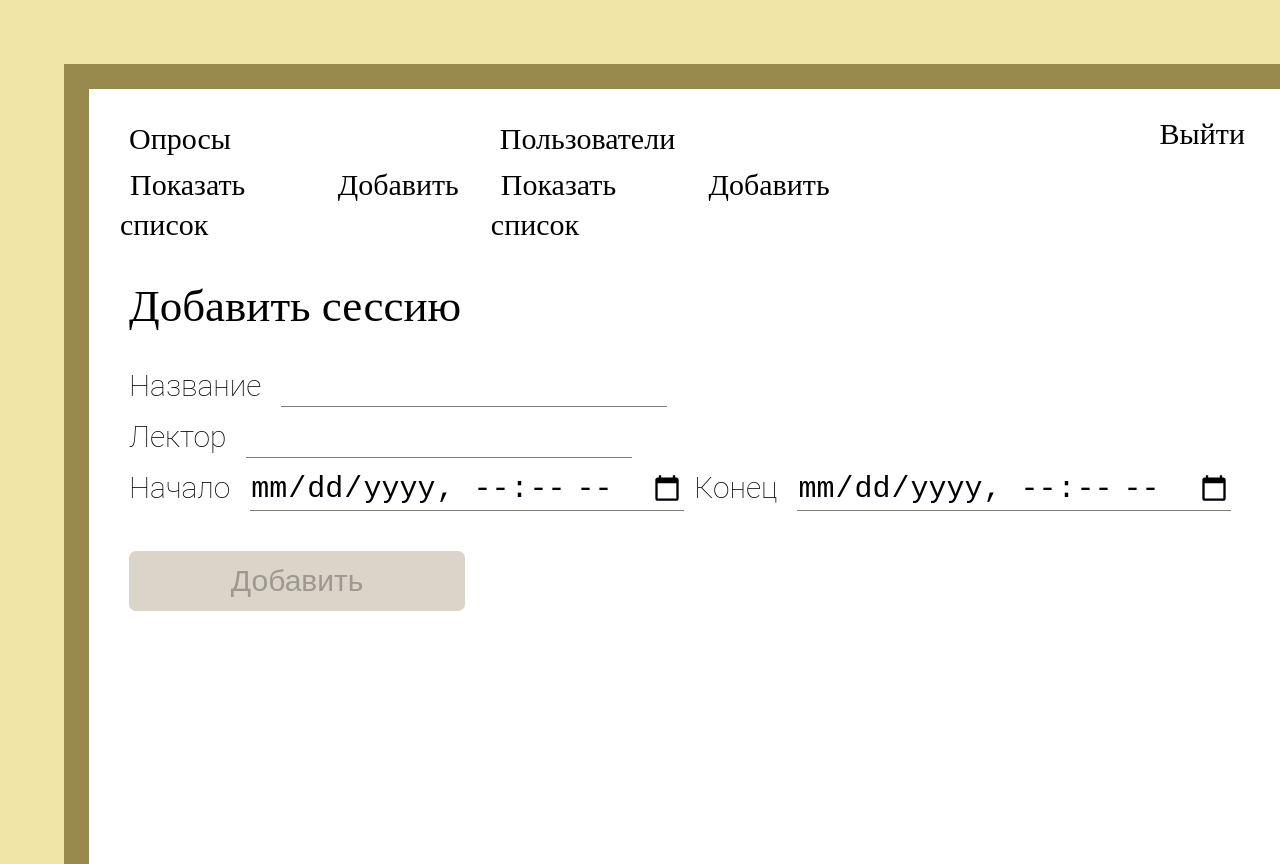
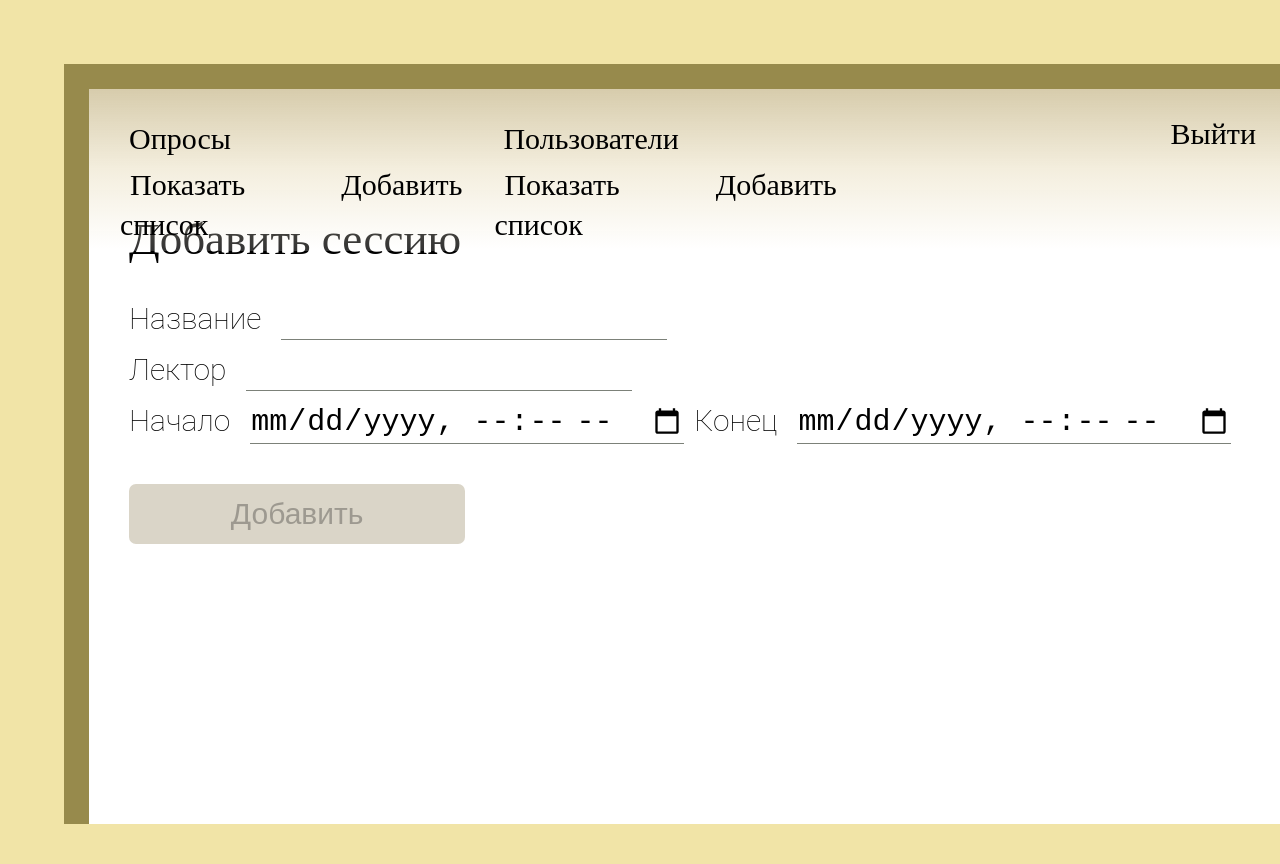
Before and after one commit to KatySolo/realtimepollreact, a React (Create React App) app: page /admin/sessions/add in a window 1280 px wide. Built offline with nearby package versions, Linux system fonts and the light colour scheme; no server answers; what auth0-js would draw is missing.

Commit message:
added users list design

```diff
--- a/src/App.css
+++ b/src/App.css
@@ -27,7 +27,3 @@ html, body {
     padding-top: 5%;
     padding-left: 5%;
 }
-
-.App > .adminPanel {
-    height: 100%;
-}
--- a/src/components/AdminPanel/styles.css
+++ b/src/components/AdminPanel/styles.css
@@ -32,21 +32,37 @@ hr {
     background: white;
     border-top: #978A4C 25px solid;
     border-left: #978A4C 25px solid;
-    width: 100%;
-    height: 100%;
+    width: 95%;
+    height: 95%;
     padding: 25px;
     display: flex;
     box-sizing: border-box;
     flex-direction: column;
     font-size: 30px;
     line-height: 40px;
+    overflow-y: scroll;
+    position: fixed;
+    ;
 }
 
 .header {
     display: flex;
     justify-content: space-between;
+    position: fixed;
+    width: 90%;
+    height: fit-content;
+    background: linear-gradient(
+            /*#c6bb9b*/
+            rgb(215, 204, 172) 0%,
+            rgba(233, 222, 190, 0.5) 50%,
+            rgba(255, 255, 255, 0.2) 100%
+    );
+    margin-top: -25px;
+    margin-left: -25px;
+    padding: 25px 25px 0 25px;
 }
 
 .adminPanel_content {
     padding: 10px;
+    margin-top: 7%;
 }
--- a/src/components/SessionWindows/SessionForm/styles.css
+++ b/src/components/SessionWindows/SessionForm/styles.css
@@ -1,8 +1,6 @@
 .sessionForm {
     display: flex;
     flex-direction: column;
-    margin-top: 10px;
-    align-content: start;
 }
 
 .footer {
--- a/src/components/UserWindows/UsersList/UsersList.jsx
+++ b/src/components/UserWindows/UsersList/UsersList.jsx
@@ -26,13 +26,16 @@ export class UsersList extends Component {
 	render(){
 		return (
 			<div className='usersList'>
-				<div className='totalNumber'><b>Всего пользователей:</b>
-					{this.state.dataIsFetched ? this.state.totalNumber : <Loader color='black' type="Bars" width={20} height={20}/>}
+				<div className='formTitle'>Список пользователей</div>
+				<div className='totalNumber'>
+					<b>Всего пользователей:</b>
+					<span className='totalCounter'>{ this.state.totalNumber }</span>
+					{/*{this.state.dataIsFetched ? this.state.totalNumber : <Loader color='black' type="Bars" width={20} height={20}/>}*/}
 				</div>
-				{!this.state.dataIsFetched && (
-					<Loader type="Bars" color="black"/>
-				)}
-				{this.state.dataIsFetched && (
+				{/*{!this.state.dataIsFetched && (*/}
+				{/*	<Loader type="Bars" color="black"/>*/}
+				{/*)}*/}
+				{/*{this.state.dataIsFetched && (*/}
 				<ol>
 					{this.state.users.map((user, key) => {
 						return (
@@ -40,7 +43,7 @@ export class UsersList extends Component {
 						);
 					})}
 				</ol>
-				)}
+				{/*)}*/}
 			</div>
 		);
 	}
--- a/src/components/UserWindows/UsersList/styles.css
+++ b/src/components/UserWindows/UsersList/styles.css
@@ -1,7 +1,8 @@
 ol {
-    padding-left: 30px;
-    margin: 10px;
+    /*padding-left: 30px;*/
+    margin-top: 30px;
     width: fit-content;
+    box-sizing: border-box;
 }
 
 li {
@@ -10,4 +11,19 @@ li {
 
 .totalNumber {
     display: flex;
+    padding: 0 5px 5px 5px;
+    width: fit-content;
 }
+
+.totalCounter {
+    margin-left: 10px;
+}
+
+.usersList > .formTitle {
+    margin-bottom: 0;
+}
+
+.usersList {
+    display: flex;
+    flex-direction: column;
+}
```
Lines whose indentation alone changed are shown as unchanged.
